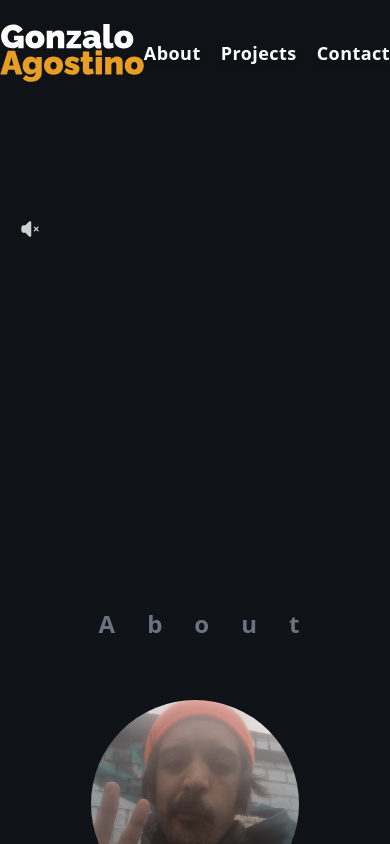
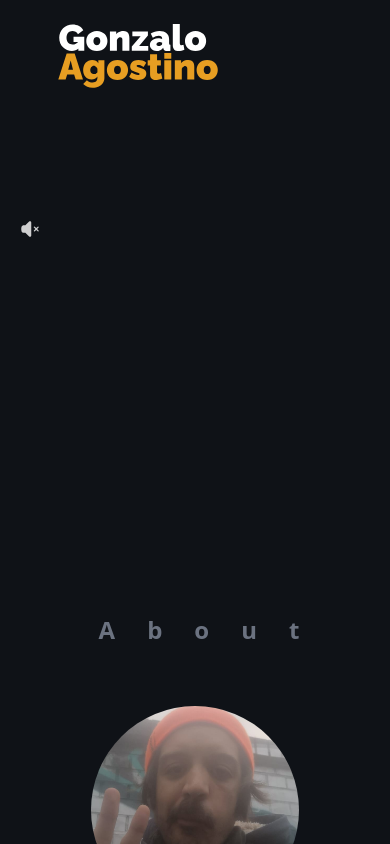
Before and after one commit to JaviAzua/agostino-port, a Next.js app: page / in a window 390 px wide. Shown: the top 844 px of the page. Built offline with nearby package versions, Linux system fonts and the light colour scheme.

Commit message:
erraised navbar options

```diff
--- a/app/layout.tsx
+++ b/app/layout.tsx
@@ -21,11 +21,7 @@ export default function RootLayout({
       */}
       <head />
 
-      <body
-        className={
-          (roboto.className, "bg-blackB scroll-smooth sm:scrollbar-hide")
-        }
-      >
+      <body className={(roboto.className, "bg-blackB sm:scrollbar-hide")}>
         <Header />
         {children}
         <Footer />
--- a/components/Header.tsx
+++ b/components/Header.tsx
@@ -46,7 +46,7 @@ function Header({}: Props) {
           }}
           animate={{ opacity: 1, translateX: 0 }}
           transition={{ duration: 1.9, delay: 2 }}
-          className="flex gap-5 md:gap-20"
+          className="hidden md:flex gap-5 md:gap-20"
         >
           <Link to="about" spy={true} smooth={true} duration={500}>
             <motion.li
```
